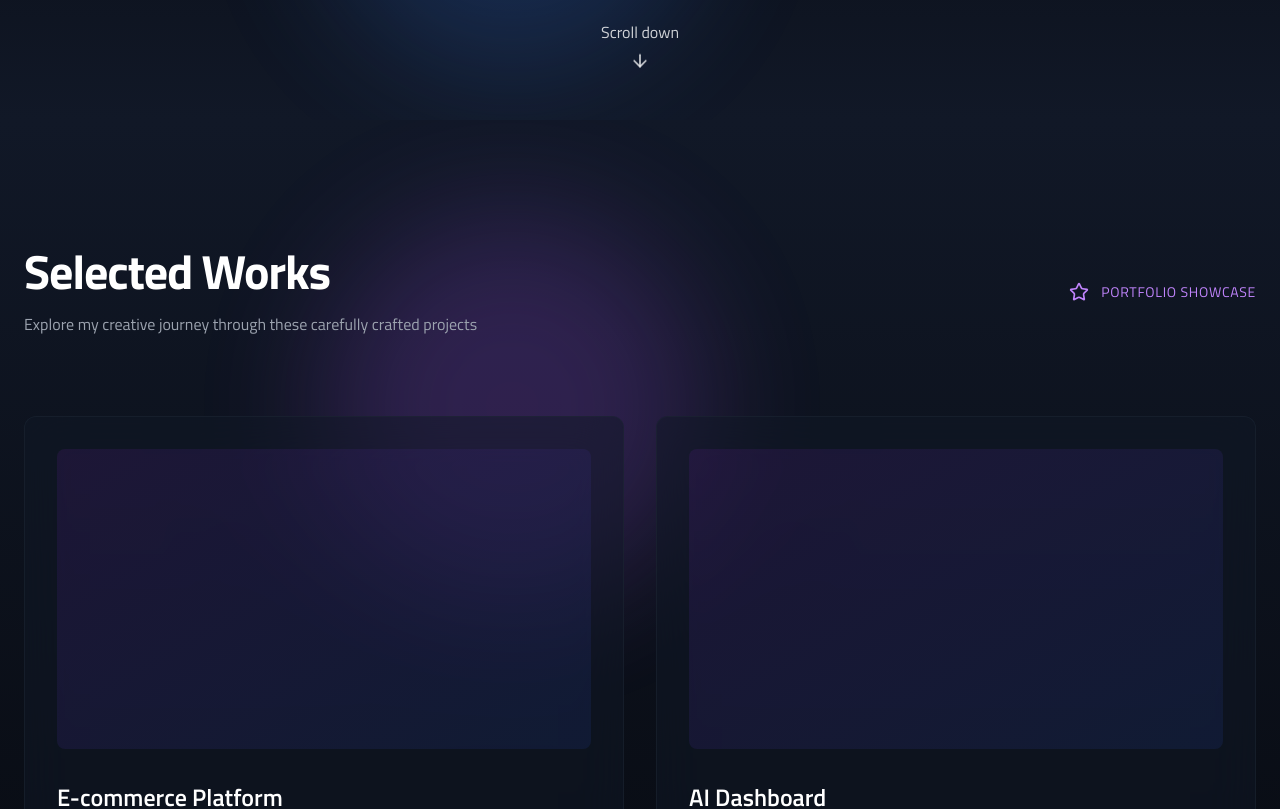
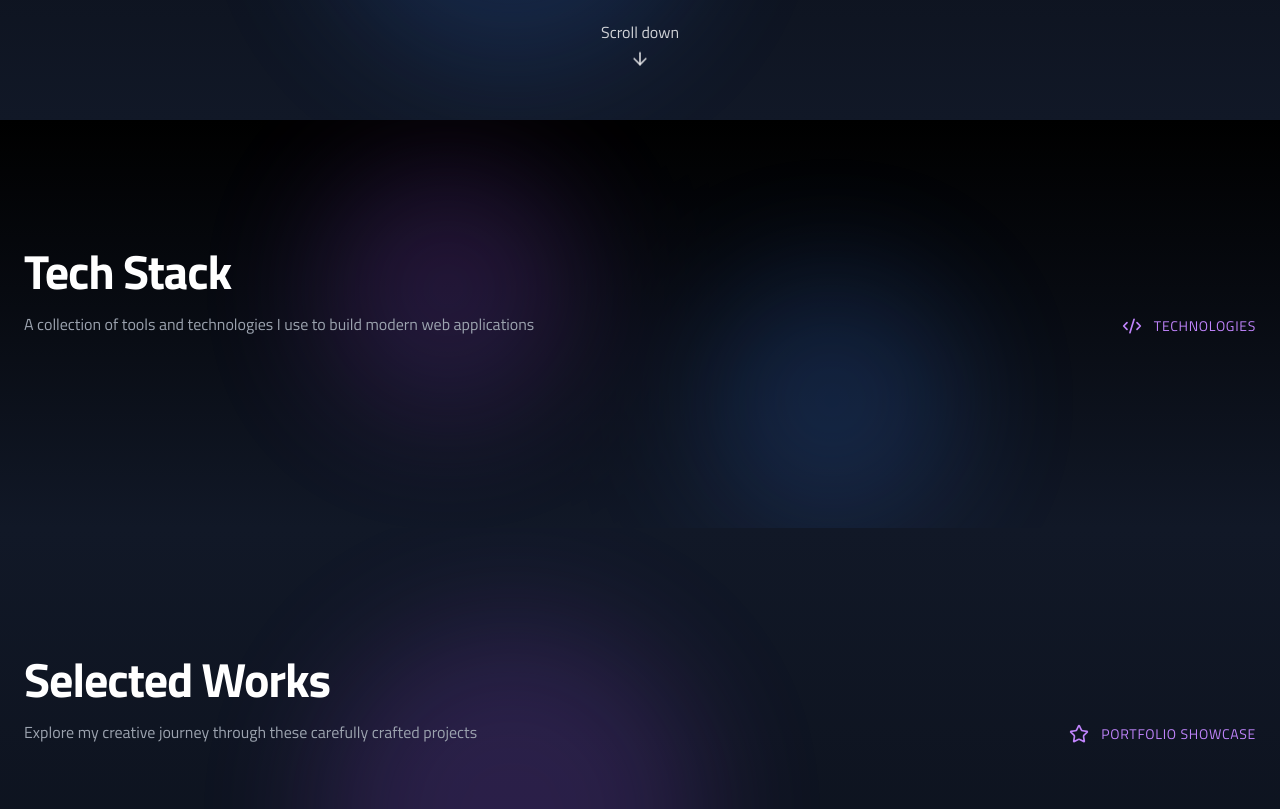
Before and after one commit to eCodeVoyager/portfolio-v3, a React (Vite) app: page / in a window 1280 px wide. Shown: the part 680-1489 px from the top of the page. Built offline with nearby package versions, Linux system fonts and the light colour scheme.

Commit message:
Styling:: Fixed Issues section added stack

```diff
--- a/src/components/Sections/ContactSection.jsx
+++ b/src/components/Sections/ContactSection.jsx
@@ -10,37 +10,7 @@ import {
   Send,
 } from "lucide-react";
 import { motion } from "framer-motion";
-import TextReveal from "../UI/TextReveal";
-
-// Animated Background Component
-const AnimatedBackground = () => (
-  <div className="absolute inset-0 opacity-30">
-    <motion.div
-      animate={{
-        scale: [1, 1.2, 1],
-        rotate: [0, 180, 360],
-      }}
-      transition={{
-        duration: 20,
-        repeat: Infinity,
-        ease: "linear",
-      }}
-      className="absolute top-1/4 right-1/4 w-96 h-96 bg-gradient-to-r from-purple-500/20 to-pink-500/20 rounded-full blur-3xl"
-    />
-    <motion.div
-      animate={{
-        scale: [1.2, 1, 1.2],
-        rotate: [360, 180, 0],
-      }}
-      transition={{
-        duration: 20,
-        repeat: Infinity,
-        ease: "linear",
-      }}
-      className="absolute bottom-1/4 left-1/4 w-96 h-96 bg-gradient-to-r from-blue-500/20 to-cyan-500/20 rounded-full blur-3xl"
-    />
-  </div>
-);
+import TextReveal from "../ui/TextReveal";
 
 // Contact Info Item Component
 const ContactInfoItem = ({ icon: Icon, title, content, link, index }) => (
@@ -209,8 +179,12 @@ const ContactSection = () => {
   ];
 
   return (
-    <section className="relative py-32 px-6 bg-gradient-to-b from-gray-900 to-black overflow-hidden">
-      <AnimatedBackground />
+    <section id="contact" className="relative py-32 px-6 bg-gradient-to-b from-gray-900 to-black overflow-hidden">
+      {/* Background Elements */}
+      <div className="absolute inset-0 opacity-30">
+        <div className="absolute top-0 left-1/4 w-96 h-96 bg-purple-500 rounded-full mix-blend-multiply filter blur-3xl animate-pulse" />
+        <div className="absolute bottom-0 right-1/4 w-96 h-96 bg-blue-500 rounded-full mix-blend-multiply filter blur-3xl animate-pulse delay-1000" />
+      </div>
 
       <div className="max-w-7xl mx-auto relative">
         <div className="p-8 md:p-12 bg-gray-900/30 border border-gray-800/50 backdrop-blur-xl rounded-xl">
--- a/src/components/Sections/Footer.jsx
+++ b/src/components/Sections/Footer.jsx
@@ -1,6 +1,6 @@
 import React from "react";
 import { Send, ArrowUpRight, ChevronRight } from "lucide-react";
-import TextReveal from "../UI/TextReveal";
+import TextReveal from "../ui/TextReveal";
 import { motion } from "framer-motion";
 
 const FooterSection = ({ title, children, delay = 0 }) => (
--- a/src/components/Sections/Header.jsx
+++ b/src/components/Sections/Header.jsx
@@ -1,8 +1,8 @@
 import React from "react";
 import { Clock, Menu, X } from "lucide-react";
 import { motion, AnimatePresence } from "framer-motion";
-import TextReveal from "../UI/TextReveal";
-import MagneticButton from "../UI/MagneticButton";
+import TextReveal from "../ui/TextReveal";
+import MagneticButton from "../ui/MagneticButton";
 
 const Header = ({
   scrolled,
@@ -54,7 +54,7 @@ const Header = ({
       >
         <div className="flex justify-between items-center max-w-7xl mx-auto px-6 py-4">
           <TextReveal>
-            <div className="text-sm tracking-[4px] text-white">
+            <div className="text-sm tracking-[4px] text-purple-300">
               MOHIUDDIN
               <br />
               AL EHSAN
@@ -68,7 +68,7 @@ const Header = ({
                 href={`#${item.toLowerCase()}`}
                 className={`text-sm ${
                   activeSection === item.toLowerCase()
-                    ? "text-white"
+                    ? "text-purple-300"
                     : "text-gray-400"
                 }`}
                 whileHover={{ y: -2 }}
--- a/src/components/Sections/HeroSection.jsx
+++ b/src/components/Sections/HeroSection.jsx
@@ -1,8 +1,8 @@
 import React from "react";
 import { motion } from "framer-motion";
 import { ArrowDown } from "lucide-react";
-import Card from "../UI/Card";
-import TextReveal from "../UI/TextReveal";
+import Card from "../ui/Card";
+import TextReveal from "../ui/TextReveal";
 
 const HeroSection = () => {
   return (
@@ -16,8 +16,6 @@ const HeroSection = () => {
           <div className="absolute top-0 right-1/4 w-96 h-96 bg-purple-500 rounded-full mix-blend-multiply filter blur-3xl animate-pulse" />
           <div className="absolute bottom-[6%] left-1/4 w-96 h-96 bg-blue-500 rounded-full mix-blend-multiply filter blur-3xl animate-pulse delay-1000" />
         </div>
-
-
       </div>
 
       {/* Main Content Container */}
--- a/src/components/Sections/ProjectsSection.jsx
+++ b/src/components/Sections/ProjectsSection.jsx
@@ -1,7 +1,7 @@
 import React, { useState } from "react";
 import { Star } from "lucide-react";
-import TextReveal from "../UI/TextReveal";
-import ProjectCard from "../UI/ProjectCard";
+import TextReveal from "../ui/TextReveal";
+import ProjectCard from "../ui/ProjectCard";
 
 const ProjectsSection = ({ projects }) => {
   const [hoveredIndex, setHoveredIndex] = useState(null);
@@ -19,7 +19,8 @@ const ProjectsSection = ({ projects }) => {
 
       <div className="max-w-7xl mx-auto relative">
         {/* Header Section */}
-        <div className="flex justify-between items-center mb-20">
+        <TextReveal>
+          <div className="flex justify-between items-end mb-20">
             <div className="flex flex-col gap-4">
               <h2 className="text-5xl font-bold text-white tracking-tight">
                 Selected Works
@@ -36,9 +37,12 @@ const ProjectsSection = ({ projects }) => {
               </span>
             </div>
           </div>
+        </TextReveal>
 
         {/* Projects Grid */}
+
         <div className="grid grid-cols-1 md:grid-cols-2 gap-8">
+
           {projects.map((project, index) => (
             <ProjectCard
               key={project.title}
--- /dev/null
+++ b/src/components/Sections/TechStackSection.jsx
@@ -0,0 +1,79 @@
+import React, { useState } from "react";
+import { Code2, Database, Layout, Shapes, Star, Wrench } from "lucide-react";
+import TextReveal from "../ui/TextReveal";
+
+const TechStackSection = () => {
+  const [hoveredCategory, setHoveredCategory] = useState(null);
+
+  const categories = [
+    {
+      title: "Frontend",
+      icon: <Layout className="w-6 h-6" />,
+      skills: [
+        { name: "React", level: 90 },
+        { name: "TypeScript", level: 85 },
+        { name: "Tailwind CSS", level: 95 },
+        { name: "Next.js", level: 88 },
+      ],
+      color: "from-blue-500 to-cyan-400",
+    },
+    {
+      title: "Backend",
+      icon: <Database className="w-6 h-6" />,
+      skills: [
+        { name: "Node.js", level: 85 },
+        { name: "Python", level: 80 },
+        { name: "PostgreSQL", level: 75 },
+        { name: "MongoDB", level: 82 },
+      ],
+      color: "from-green-500 to-emerald-400",
+    },
+    {
+      title: "Tools & Others",
+      icon: <Wrench className="w-6 h-6" />,
+      skills: [
+        { name: "Git", level: 92 },
+        { name: "Docker", level: 78 },
+        { name: "AWS", level: 75 },
+        { name: "Figma", level: 85 },
+      ],
+      color: "from-purple-500 to-pink-400",
+    },
+  ];
+
+  return (
+    <section
+      id="stack"
+      className="relative py-32 px-6 bg-gradient-to-b from-black to-gray-900 overflow-hidden"
+    >
+      {/* Artistic Background Elements */}
+      <div className="absolute inset-0 opacity-30">
+        <div className="absolute top-[10%] left-1/4 w-64 h-64 bg-purple-500 rounded-full mix-blend-multiply filter blur-3xl animate-pulse" />
+        <div className="absolute bottom-0 right-1/4 w-64 h-64 bg-blue-500 rounded-full mix-blend-multiply filter blur-3xl animate-pulse delay-1000" />
+      </div>
+      <div className="max-w-7xl mx-auto relative">
+        <TextReveal>
+          <div className="flex justify-between items-end mb-16">
+            <div className="flex flex-col gap-4">
+              <h2 className="text-5xl font-bold text-white tracking-tight">
+                Tech Stack
+              </h2>
+              <p className="text-gray-400 max-w-xl">
+                A collection of tools and technologies I use to build modern web
+                applications
+              </p>
+            </div>
+            <div className="flex items-center gap-3 text-purple-400">
+              <Code2 className="w-5 h-5" />
+              <span className="text-sm uppercase tracking-wider">
+                Technologies
+              </span>
+            </div>
+          </div>
+        </TextReveal>
+      </div>
+    </section>
+  );
+};
+
+export default TechStackSection;
--- a/src/components/Sections/WorkProcessSection.jsx
+++ b/src/components/Sections/WorkProcessSection.jsx
@@ -1,7 +1,7 @@
 import React, { useState } from "react";
 import { Code } from "lucide-react";
-import TextReveal from "../UI/TextReveal";
-import ProcessCard from "../UI/ProcessCard";
+import TextReveal from "../ui/TextReveal";
+import ProcessCard from "../ui/ProcessCard";
 import processes from "../../data/processes";
 
 const WorkProcess = () => {
@@ -26,12 +26,12 @@ const WorkProcessSection = () => {
   return (
     <section
       id="process"
-      className="relative py-32 px-6 bg-gradient-to-b from-gray-900 to-black overflow-hidden"
+      className="relative py-32 px-6 bg-gradient-to-b from-black to-gray-900 overflow-hidden"
     >
       {/* Artistic Background Elements */}
       <div className="absolute inset-0 opacity-30">
-        <div className="absolute top-[10%] left-1/4 w-96 h-96 bg-purple-500 rounded-full mix-blend-multiply filter blur-3xl animate-pulse" />
-        <div className="absolute bottom-0 right-1/4 w-96 h-96 bg-blue-500 rounded-full mix-blend-multiply filter blur-3xl animate-pulse delay-1000" />
+        <div className="absolute top-[10%] left-1/4 w-64 h-64 bg-purple-500 rounded-full mix-blend-multiply filter blur-3xl animate-pulse" />
+        <div className="absolute bottom-0 right-1/4 w-64 h-64 bg-blue-500 rounded-full mix-blend-multiply filter blur-3xl animate-pulse delay-1000" />
       </div>
 
       <div className="max-w-7xl mx-auto relative">
--- a/src/components/Ui/ProjectCard.jsx
+++ b/src/components/Ui/ProjectCard.jsx
@@ -1,6 +1,5 @@
-
-import React, { useState } from "react";
-import { Star, ExternalLink, Github, MousePointer2 } from "lucide-react";
+import { ExternalLink, Github, MousePointer2 } from "lucide-react";
+import TextReveal from "./TextReveal";
 
 const ProjectCard = ({ project, index, isHovered, onHover, onLeave }) => {
   return (
--- a/src/pages/Portfolio.jsx
+++ b/src/pages/Portfolio.jsx
@@ -6,11 +6,12 @@ import ProjectsSection from "../components/Sections/ProjectsSection";
 import WorkProcessSection from "../components/Sections/WorkProcessSection";
 import ContactSection from "../components/Sections/ContactSection";
 import Footer from "../components/Sections/Footer";
-import CustomCursor from "../components/UI/CustomCursor";
-import ShineText from "../components/UI/ShineText";
+import CustomCursor from "../components/ui/CustomCursor";
+import ShineText from "../components/ui/ShineText";
 import projects from "../data/projects";
-import TextReveal from "../components/UI/TextReveal";
+import TextReveal from "../components/ui/TextReveal";
 import { Code } from "lucide-react";
+import TechStackSection from "../components/Sections/TechStackSection";
 
 const Portfolio = () => {
   const [scrolled, setScrolled] = useState(false);
@@ -99,6 +100,8 @@ const Portfolio = () => {
 
       <HeroSection />
 
+      <TechStackSection />
+
       <ProjectsSection projects={projects} />
 
       <WorkProcessSection />
```
Lines whose indentation alone changed are shown as unchanged.
